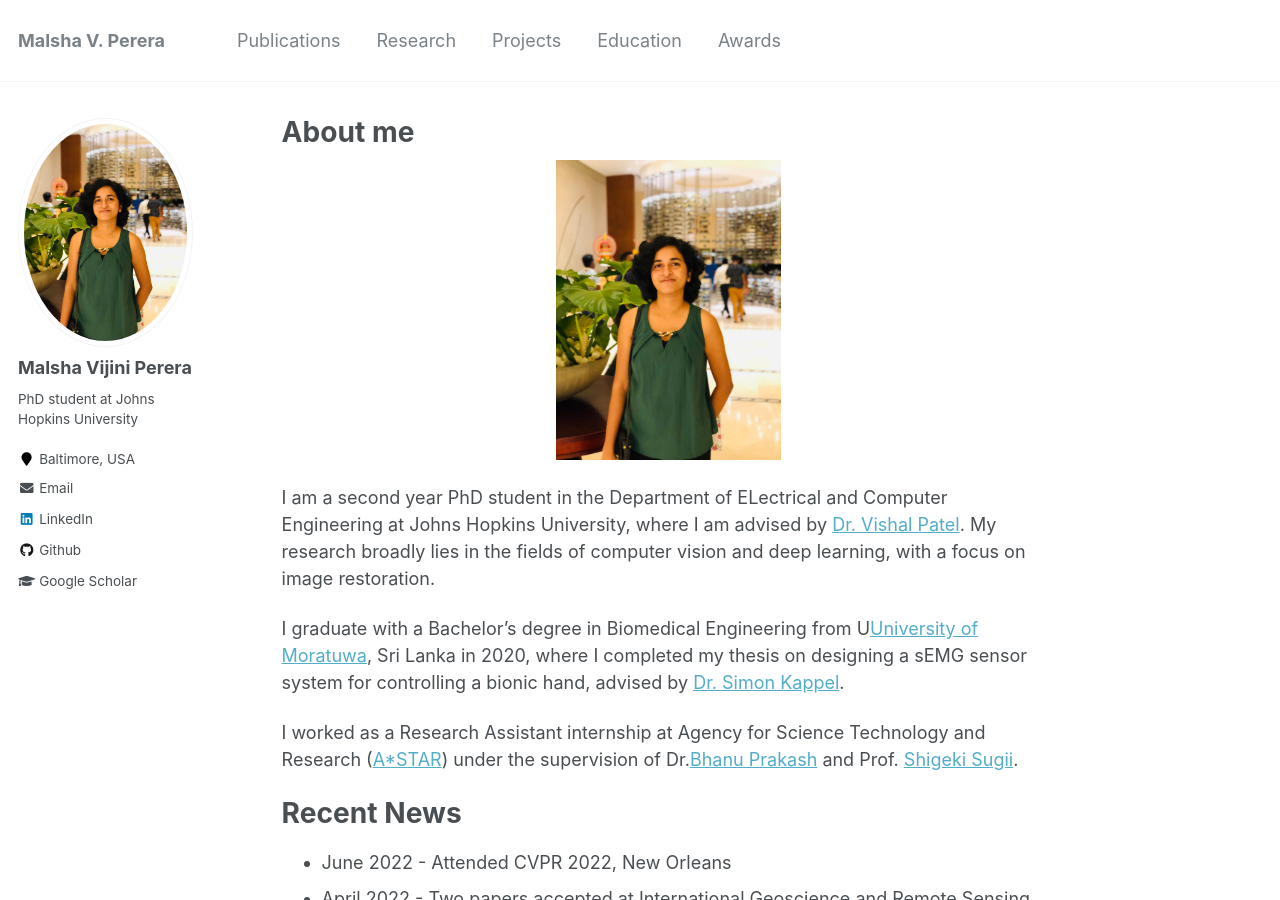
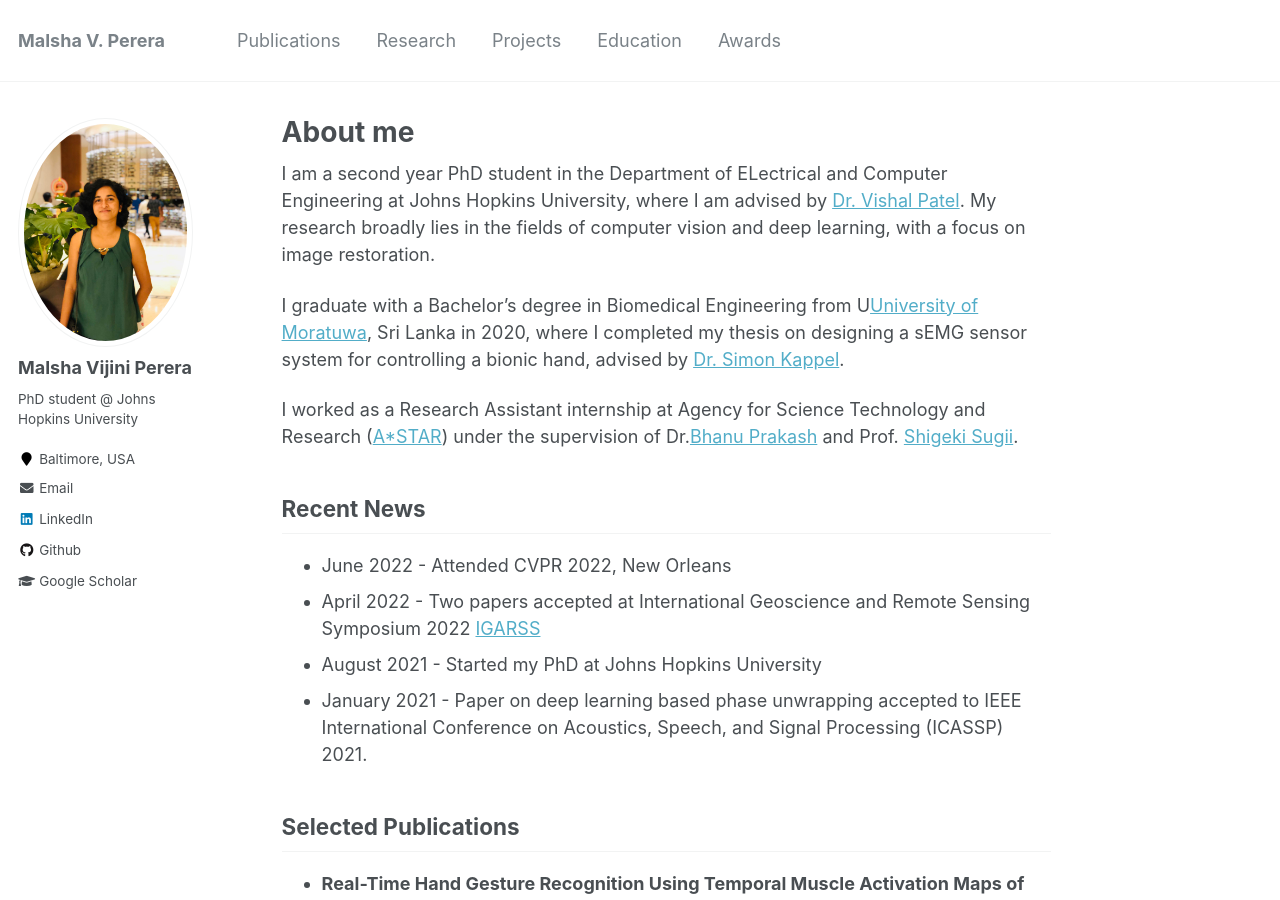
Before and after one commit to malshaV/malshaV.github.io, a Jekyll site: the page built from _pages/about.md, in a window 1280 px wide and 900 px high. Built offline with Jekyll 4.4.1, drawn with Linux system fonts in a browser that asks for light colours.

Commit message:
update bio

```diff
--- a/_config.yml
+++ b/_config.yml
@@ -82,7 +82,7 @@ analytics:
 author:
   name             : "Malsha Vijini Perera"
   avatar           : "malsha_profile.jpg"
-  bio              : "PhD student at Johns Hopkins University"
+  bio              : "PhD student @ Johns Hopkins University"
   location         : "Baltimore, USA"
   employer         :
   pubmed           :
--- a/_pages/about.md
+++ b/_pages/about.md
@@ -7,9 +7,9 @@ redirect_from:
   - /about/
   - /about.html
 ---
-<p align="center">
+<!-- <p align="center">
   <img src="/images/malsha_profile.jpg" alt="Photo" style="width: 225px;height:300px"/>
-</p>
+</p> -->
 
 <!-- I graduated with a BSc in Biomedical Engineering from [University of Moratuwa](https://uom.lk/) and I am currently working as a Lecturer on Contract at the Dept. of Electronic and Telecommunication Engineering ([ENTC](http://ent.mrt.ac.lk/web3/)), University of Moratuwa. -->
 
@@ -25,7 +25,7 @@ browning of adipocytes and  implementing a deep learning framework for brain hem
 
 
 
-# Recent News
+## Recent News
 * June 2022 - Attended CVPR 2022, New Orleans
 * April 2022 - Two papers accepted at International Geoscience and Remote Sensing Symposium 2022 [IGARSS](https://www.igarss2022.org/default.php)
 * August 2021 - Started my PhD at Johns Hopkins University
@@ -33,7 +33,7 @@ browning of adipocytes and  implementing a deep learning framework for brain hem
 
 
 
-# Selected Publications
+## Selected Publications
 * <b>Real-Time Hand Gesture Recognition Using Temporal Muscle Activation Maps of Multi-Channel SEMG Signals</b> <br>
 Ashwin De Silva\*, <b>Malsha V. Perera\*</b>, Kithmin Wickramasinghe, Asma M. Naim , Thilina Dulantha Lalitharatne and Simon L. Kappel.
 <i>IEEE International Conference on Acoustics, Speech and Signal Processing (ICASSP), Barcelona, Spain, 2020</i>. [[pdf]({{site.url}}/files/ICASSP_2020.pdf)]
```
